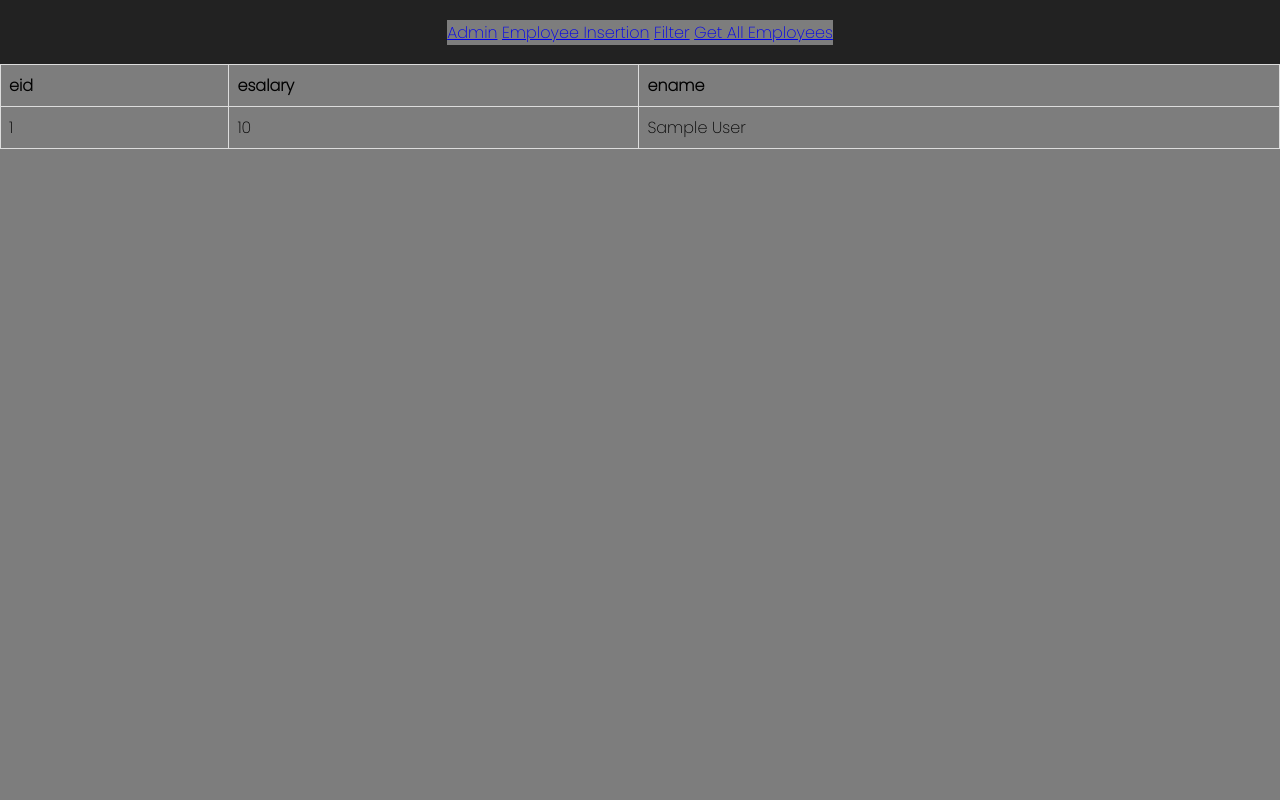
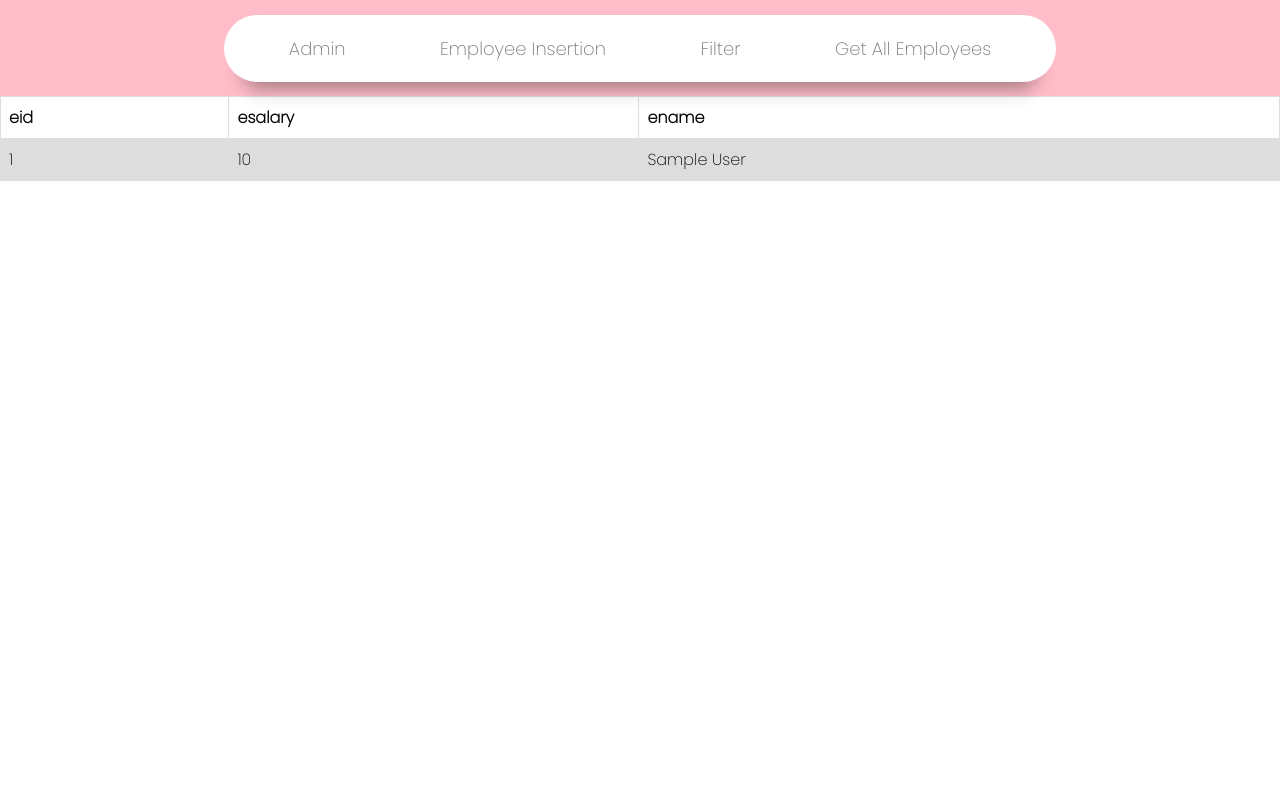
Before and after one commit to Tugberkab/CS306-Project, a PHP site: page /navigation/pages/get_employees_view.php in a window 1280 px wide. Run offline with PHP 8.4, Linux system fonts and the light colour scheme; tables that the repository leaves empty or names only in its code hold one stand-in row (values such as "Sample post").

Commit message:
navigation bar changed completely, pages links repaired

```diff
--- a/navigation/functions/delete.php
+++ b/navigation/functions/delete.php
@@ -5,7 +5,7 @@
     $result = mysqli_query($db, $sql_statement);
 
     if($result == 1) {
-        echo 'The user with id ' . $eid . ' has been successfully deleted from the system.: ' . '<br>' . 'Deletion result: ' . $result;
+        echo 'The employee with id ' . $eid . ' has been successfully deleted from the system.: ' . '<br>' . 'Deletion result: ' . $result;
     } else {
         echo 'There is an error. ' . '<br>' . 'Deletion result: ' . $result;
     }
--- a/navigation/pages/get_employees_view.php
+++ b/navigation/pages/get_employees_view.php
@@ -1,18 +1,18 @@
-<link rel="stylesheet" href="../../styles/nav_menu.css">
-<link rel="stylesheet" href="../../styles/table.css">
-<link rel="stylesheet" href="../../styles/body.css">
-<link rel="preconnect" href="https://fonts.googleapis.com">
-<link rel="preconnect" href="https://fonts.gstatic.com" crossorigin>
-<link href="https://fonts.googleapis.com/css2?family=Poppins:wght@200&display=swap" rel="stylesheet">
+<link rel="stylesheet" href="../../styles/nav_menu.css" />
+<link rel="stylesheet" href="../../styles/table.css" />
+<link rel="stylesheet" href="../../styles/body.css" />
+<link href="https://fonts.googleapis.com/css2?family=Poppins:wght@200&display=swap" rel="stylesheet" />
 
+<div class="navMenuContainer">
     <nav class="navMenu">
         <ul>
-        <a href="admin_view.php" class="active">Admin</a>
+            <a href="admin_view.php">Admin</a>
             <a href="employee_insertion_view.php">Employee Insertion</a>
             <a href="filter_view.php">Filter</a>
-        <a href="get_employees_view.php">Get All Employees</a>
+            <a href="get_employees_view.php" class="active">Get All Employees</a>
         </ul>
     </nav>
+</div>
 
 <table>
     <tr>
--- a/styles/body.css
+++ b/styles/body.css
@@ -1,8 +1,8 @@
 * {
     margin: 0;
     padding: 0;
+    box-sizing: border-box;
     font-family: 'Poppins', sans-serif;
-    background-color: #7d7d7d;
 }
 
 body {
--- a/styles/nav_menu.css
+++ b/styles/nav_menu.css
@@ -1,10 +1,52 @@
-.navMenu {
-  height: 8vh;
+.navMenuContainer {
+  background: #ffbdc9;
   width: 100%;
-  background-color: #222222;
-  color: whitesmoke;
+  height: 12vh;
   display: flex;
   align-items: center;
-  flex-direction: row;
-  justify-content: space-around;
+  justify-content: center;
 }
+
+.navMenu {
+  background: #fff;
+  border-radius: 50px;
+  padding: 20px;
+  box-shadow: 0 25px 20px -20px rgba(0, 0, 0, 0.4);
+}
+
+.navMenu a {
+  text-decoration: none;
+  padding: 13px 35px;
+  margin: 10px;
+  font-size: 18px;
+  font-weight: 500;
+  color: #777;
+  cursor: pointer;
+  position: relative;
+  z-index: 2;
+  transition: color 0.5s;
+}
+
+.navMenu a::after {
+  content: '';
+  background: #f44566;
+  width: 100%;
+  height: 100%;
+  border-radius: 30px;
+  position: absolute;
+  top: 100%;
+  left: 50%;
+  transform: translate(-50%, -50%);
+  z-index: -1;
+  opacity: 0;
+  transition: top 0.5s, opacity 0.5s;
+}
+
+.navMenu a:hover {
+  color: #fff;
+}
+
+.navMenu a:hover::after {
+  top: 50%;
+  opacity: 1;
+}
```
Also changed, not shown: navigation/pages/admin_view.php (+5 -5 lines), navigation/pages/employee_insertion_view.php (+9 -7 lines), navigation/pages/filter_view.php (+7 -7 lines). Lines whose indentation alone changed are shown as unchanged.
